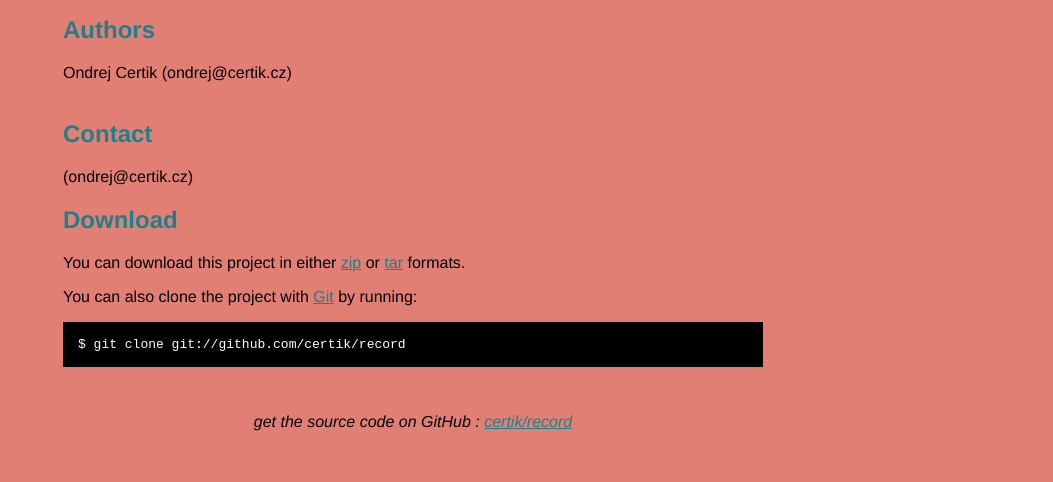
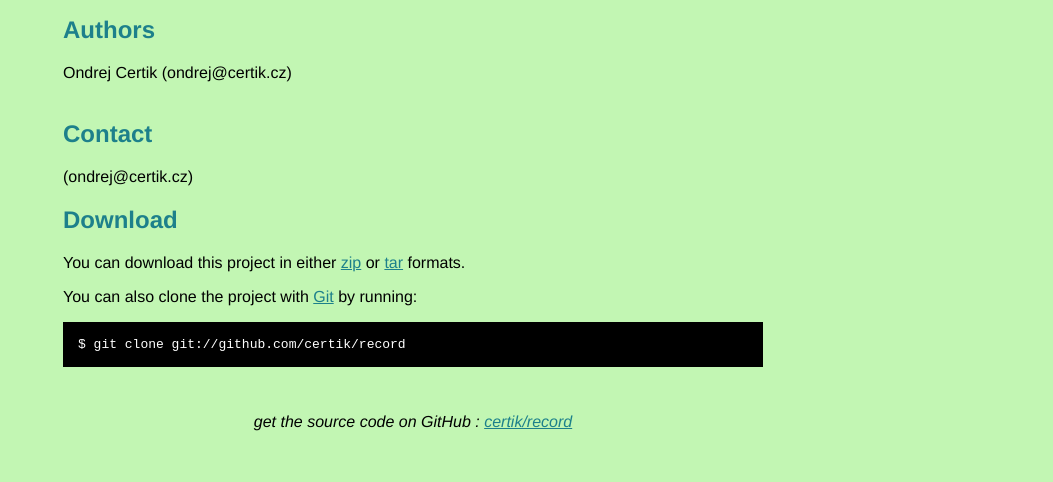
Before and after one commit to certik/record, a plain HTML site: page index.html in a window 1280 px wide. Shown: the part 318-800 px from the top of the page, without its empty margins (227-1280 px from the left). Drawn offline with Linux system fonts and the light colour scheme.

Commit message:
Change the background color

```diff
--- a/index.html
+++ b/index.html
@@ -10,7 +10,7 @@
 	<style type="text/css">
 		body {
   		margin-top: 1.0em;
-  		background-color: #e27f74;
+  		background-color: #c2f6b3;
 		  font-family: "helvetica";
   		color: #000000;
     }
```
